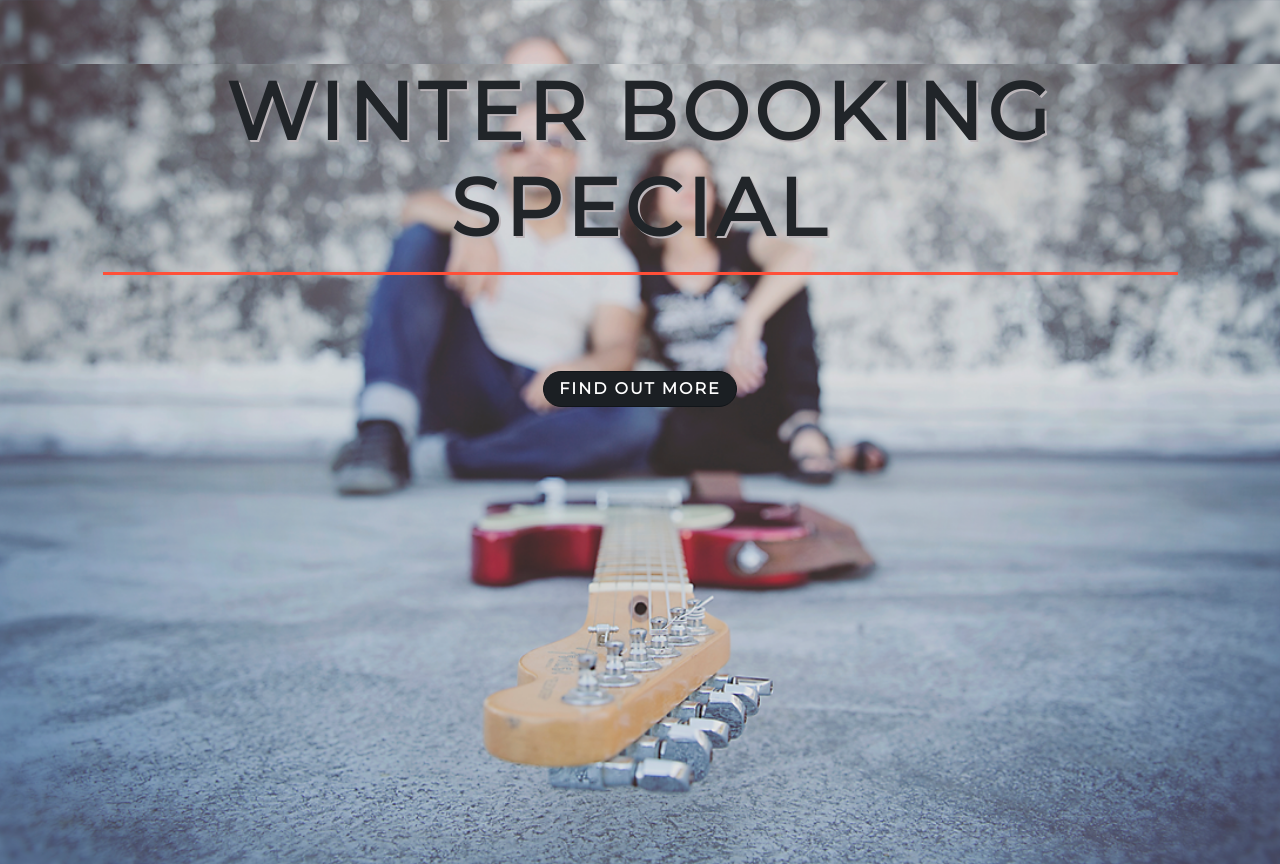
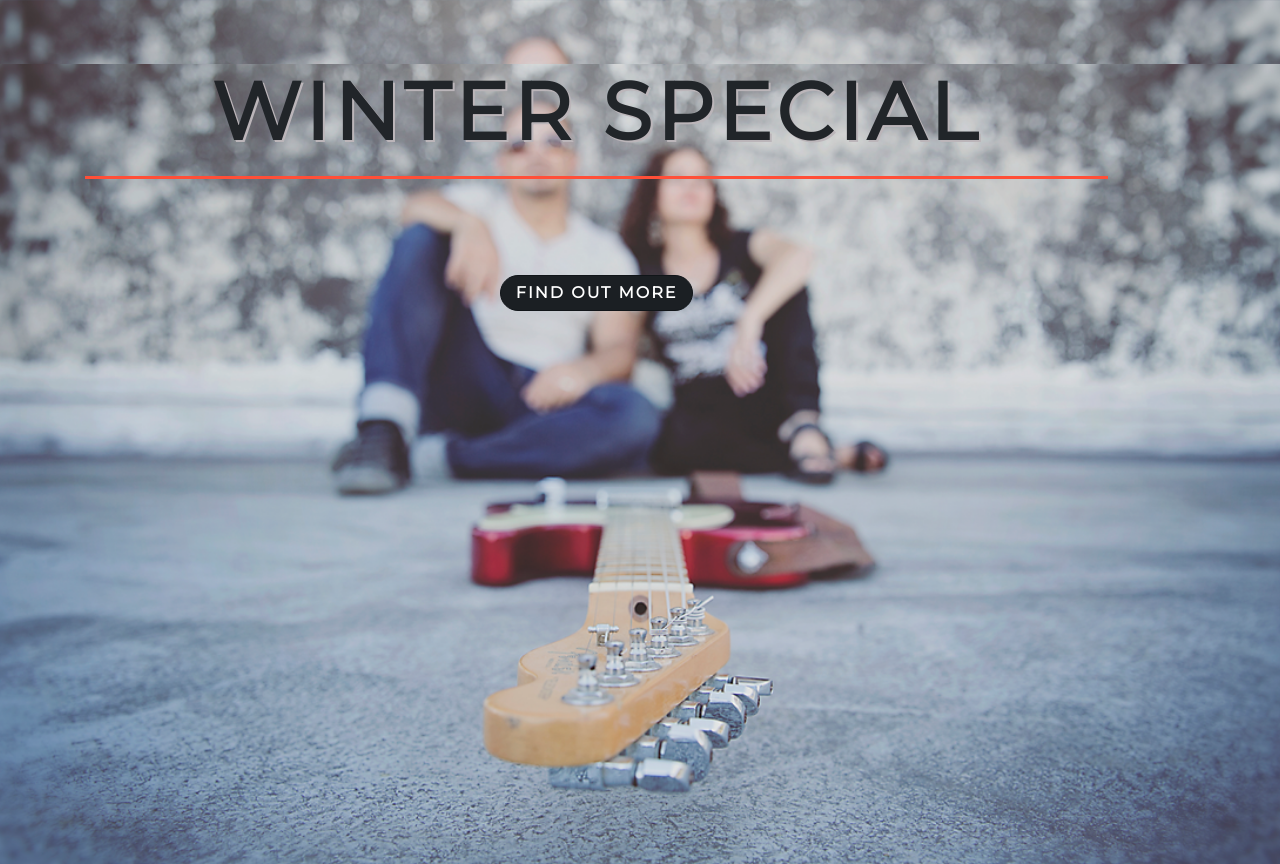
Before and after one commit to tavaruamusic/Tavarua-Music, a plain HTML site: page index.html in a window 1280 px wide. Drawn offline with nearby package versions, Linux system fonts and the light colour scheme.

Commit message:
Update index.html

```diff
--- a/index.html
+++ b/index.html
@@ -12,7 +12,7 @@
 	<div class="container d-flex align-items-start h-100">
 		<div class="row">
 			<header class="text-center col-12">
-				<h1 class="text-uppercase"><strong>winter booking special</strong></h1>
+				<h1 class="text-uppercase"><strong>winter special</strong></h1>
 				<hr>
 			</header>
 			<div class="buffer col-12"></div>
```
